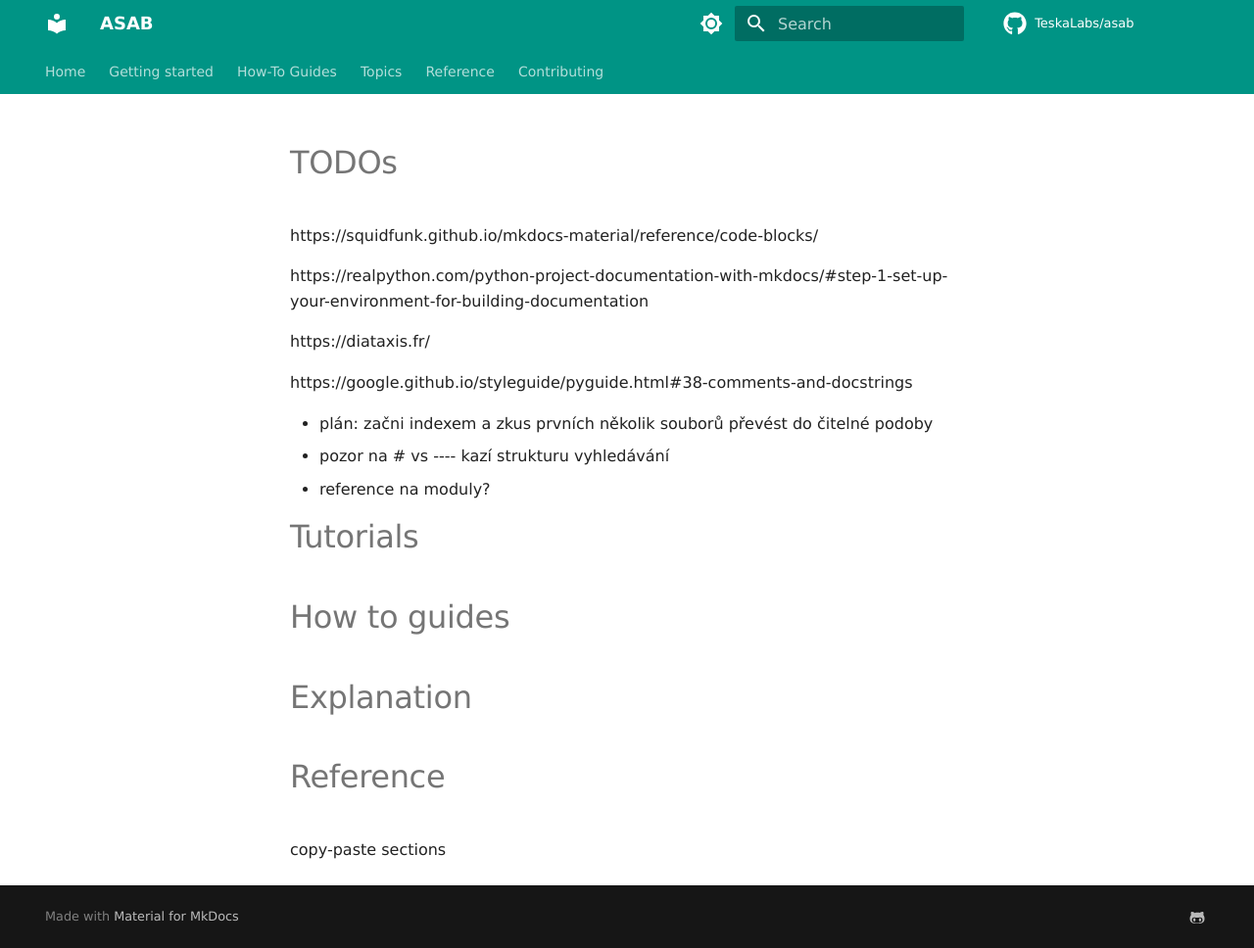
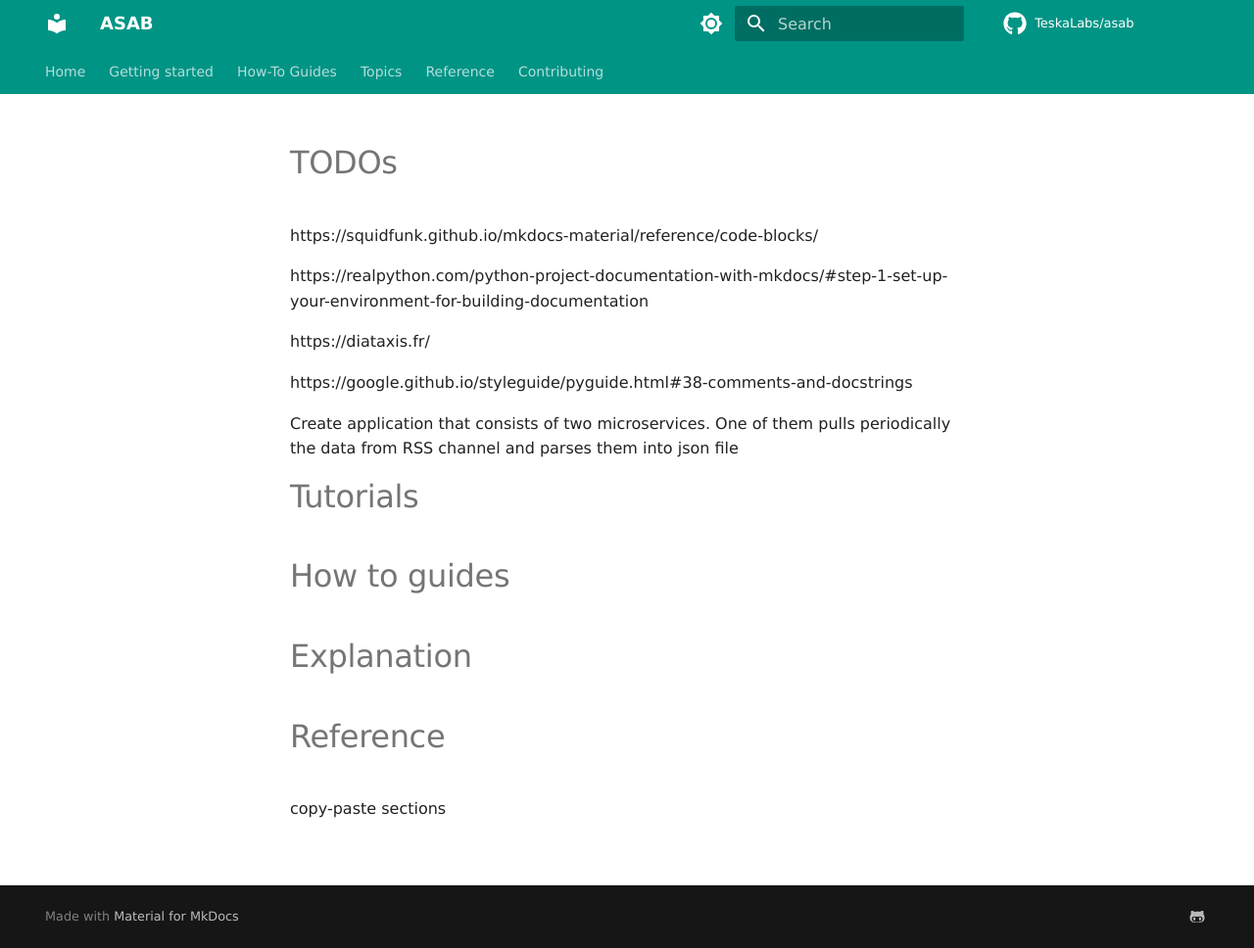
Before and after one commit to TeskaLabs/asab, an MkDocs documentation site: the page built from docs/TODO.md, in a window 1280 px wide and 968 px high. Shown: the whole window at 98% size. Built offline with MkDocs 1.6.1 and Material for MkDocs 9.7.7, drawn with Linux system fonts in a browser that asks for light colours; some web fonts are replaced; comment, search, counter and statistics services are not loaded.

```diff
--- a/docs/TODO.md
+++ b/docs/TODO.md
@@ -8,9 +8,7 @@ https://diataxis.fr/
 
 https://google.github.io/styleguide/pyguide.html#38-comments-and-docstrings
 
-- plán: začni indexem a zkus prvních několik souborů převést do čitelné podoby
-- pozor na # vs ---- kazí strukturu vyhledávání
-- reference na moduly?
+Create application that consists of two microservices. One of them pulls periodically the data from RSS channel and parses them into json file
 
 # Tutorials
 
--- a/mkdocs.yml
+++ b/mkdocs.yml
@@ -64,12 +64,22 @@ theme:
 # PLUGINS
 
 plugins:
-  - mkdocstrings
+  - mkdocstrings:
+      default_handler: python
+      handlers:
+        python:
+          options:
+            # https://mkdocstrings.github.io/python/usage/configuration/docstrings/
+            docstring_style: google  # | google | numpy | sphinx
+            docstring_section_style: table  # table | list | spacy
+            show_if_no_docstring: true
+            show_docstring_description: false
   - glightbox
   - search
   - awesome-pages
   - git-revision-date-localized
   - tags
+  - autorefs  # https://mkdocstrings.github.io/usage/#cross-references-to-any-markdown-heading
 
 
 markdown_extensions:
```
